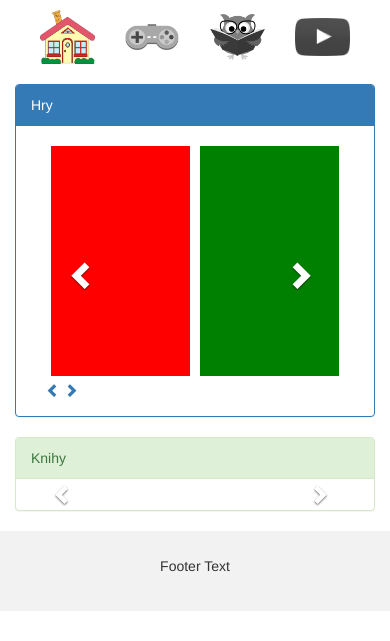
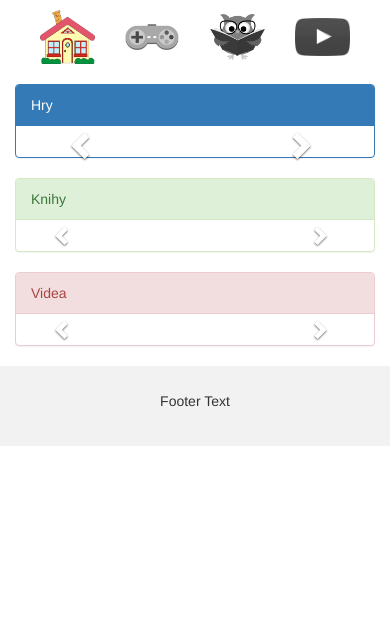
Before and after one commit to febeks/opac, a PHP site: page / in a window 390 px wide. Shown: the top 641 px of the page. Run offline with PHP 8.4, Linux system fonts and the light colour scheme; data that the repository does not hold is empty; some libraries are stand-ins or nearby versions.

Commit message:
fixed responsivity carousel

```diff
--- a/css/carousel.css
+++ b/css/carousel.css
@@ -31,12 +31,13 @@
 
 /*xs*/
 @media (max-width: 767px) {
-  .carousel-inner .active.left { left: -50%; }
-  .carousel-inner .active.right { left: 50%; }
-  .carousel-inner .next        { left:  50%; }
-  .carousel-inner .prev		     { left: -50%; }
-  .carousel-col                { width: 50%; }
+  .carousel-inner .active.left { left: -33%; }
+  .carousel-inner .active.right { left: 33%; }
+  .carousel-inner .next        { left:  33%; }
+  .carousel-inner .prev		     { left: -33%; }
+  .carousel-col                { width: 33%; }
   .active > div:first-child + div { display:block; }
+  .active > div:first-child + div + div { display:block; }
 }
 
 /*sm*/
--- a/index.php
+++ b/index.php
@@ -24,7 +24,7 @@
                 <div class="panel-heading">Hry</div>
                 <div class="panel-body">
 
-                    <div class="col-md-12 hidden-xs">
+                    <div class="col-md-12">
                         <div id="carousel" class="carousel slide" data-ride="carousel" data-type="multi" data-interval="2500">
                             <div class="carousel-inner">
                                 <?php include './games/index.php'; ?>
@@ -42,61 +42,6 @@
                                         <span class="sr-only">Next</span>
                                     </a>
                                 </div>
-                        </div>
-                    </div>
-
-                    <div class="col-md-12 visible-xs">
-                        <div id="carousel" class="carousel slide" data-ride="carousel" data-type="multi" data-interval="2500">
-                            <div class="carousel-inner">
-                                <div class="item active">
-                                    <div class="carousel-col">
-                                        <div class="block red img-responsive"></div>
-                                    </div>
-                                </div>
-                                <div class="item">
-                                    <div class="carousel-col">
-                                        <div class="block green img-responsive"></div>
-                                    </div>
-                                </div>
-                                <div class="item">
-                                    <div class="carousel-col">
-                                        <div class="block blue img-responsive"></div>
-                                    </div>
-                                </div>
-                                <div class="item">
-                                    <div class="carousel-col">
-                                        <div class="block yellow img-responsive"></div>
-                                    </div>
-                                </div>
-                                <div class="item">
-                                    <div class="carousel-col">
-                                        <div class="block yellow img-responsive"></div>
-                                    </div>
-                                </div>
-                                <div class="item">
-                                    <div class="carousel-col">
-                                        <div class="block yellow img-responsive"></div>
-                                    </div>
-                                </div>
-                                <div class="item">
-                                    <div class="carousel-col">
-                                        <div class="block yellow img-responsive"></div>
-                                    </div>
-                                </div>
-                                <!-- Controls -->
-                                <div class="left carousel-control">
-                                    <a href="#carousel" role="button" data-slide="prev">
-                                        <span class="glyphicon glyphicon-chevron-left" aria-hidden="true"></span>
-                                        <span class="sr-only">Previous</span>
-                                    </a>
-                                </div>
-                                <div class="right carousel-control">
-                                    <a href="#carousel" role="button" data-slide="next">
-                                        <span class="glyphicon glyphicon-chevron-right" aria-hidden="true"></span>
-                                        <span class="sr-only">Next</span>
-                                    </a>
-                                </div>
-                            </div>
                         </div>
                     </div>
                 </div>
```
